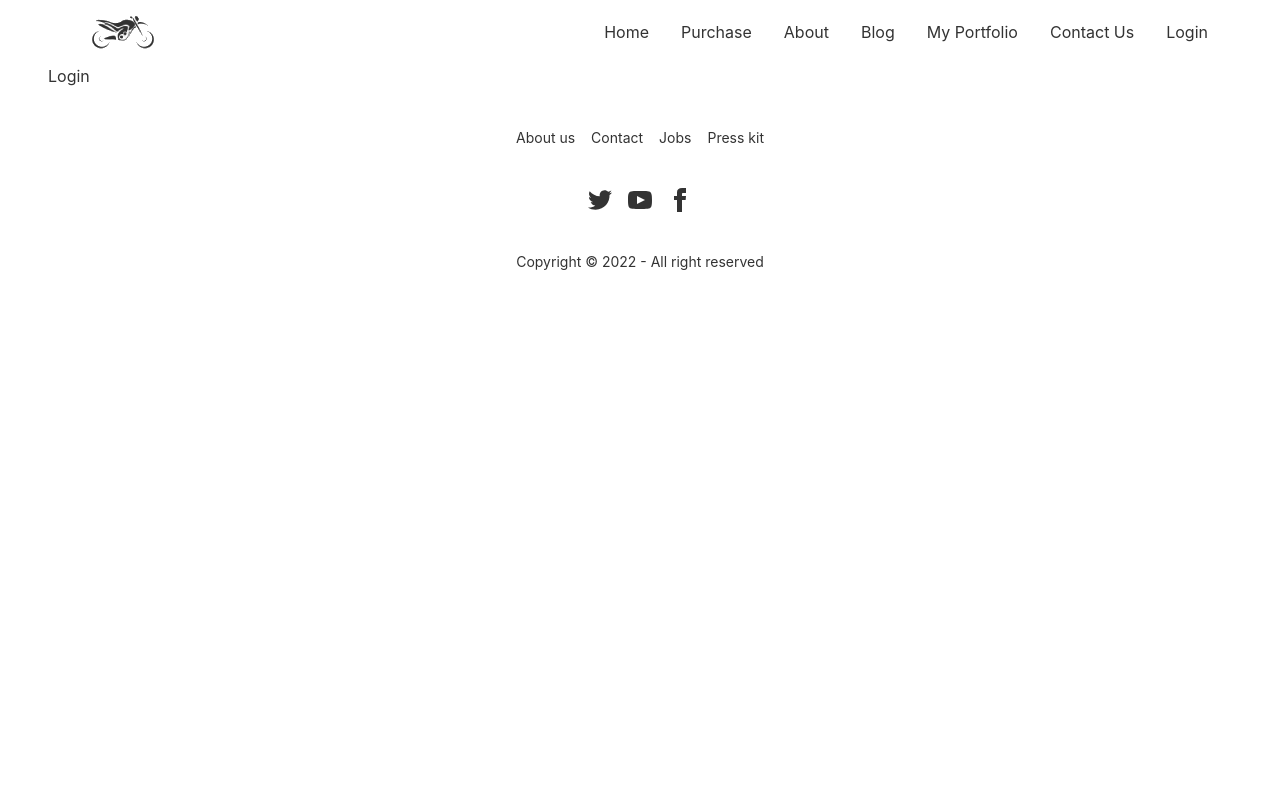
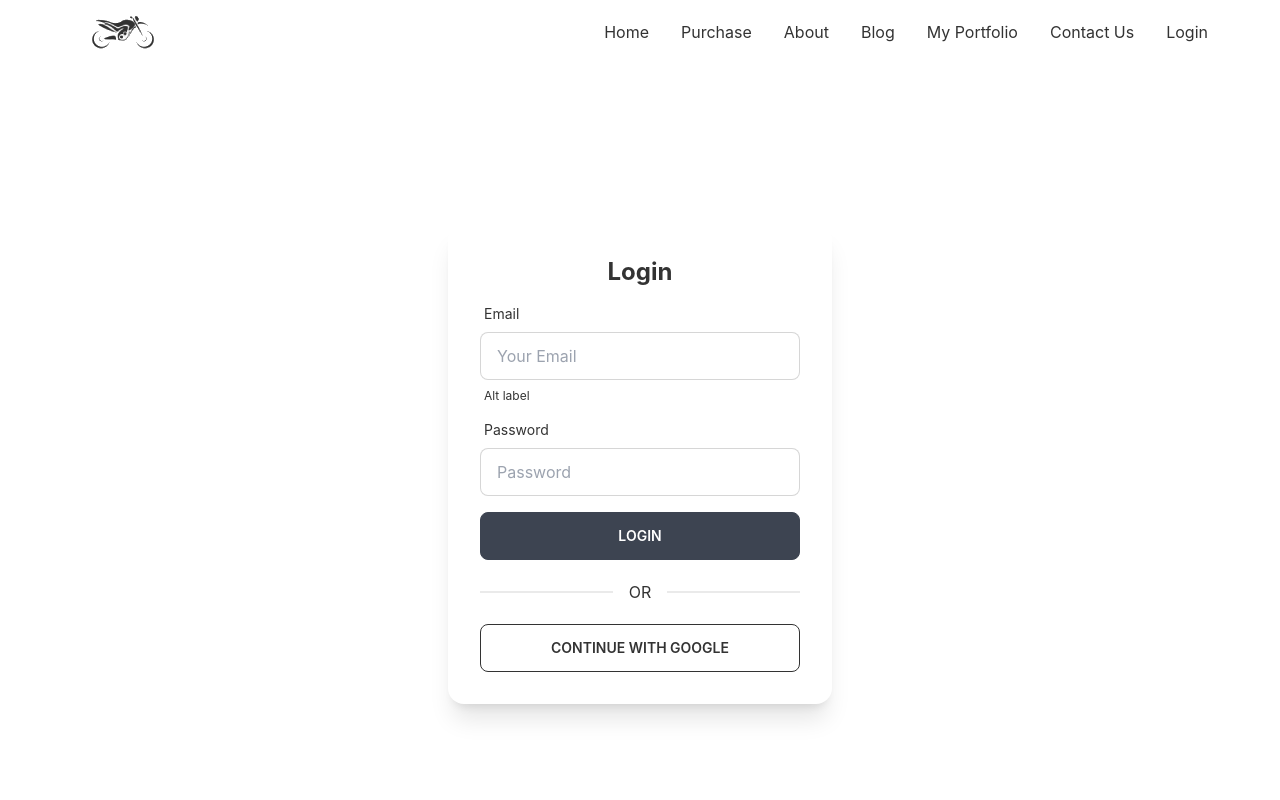
Before and after one commit to aklimaakhter/motor-bike-parts-manufacture-website, a React (Create React App) app: page /login in a window 1280 px wide. Shown: the top 800 px of the page. Built offline with nearby package versions, Linux system fonts and the light colour scheme; no server answers.

Commit message:
login part add

```diff
--- a/package.json
+++ b/package.json
@@ -11,6 +11,7 @@
     "react": "^18.1.0",
     "react-dom": "^18.1.0",
     "react-firebase-hooks": "^5.0.3",
+    "react-hook-form": "^7.31.3",
     "react-router-dom": "^6.3.0",
     "react-scripts": "5.0.1",
     "web-vitals": "^2.1.4"
--- a/src/Pages/Home/Banner.js
+++ b/src/Pages/Home/Banner.js
@@ -3,13 +3,13 @@
 
 const Banner = () => {
     return (
-        <div class="hero min-h-screen">
-            <div class="hero-content flex-col lg:flex-row-reverse">
+        <div   className="hero min-h-screen">
+            <div   className="hero-content flex-col lg:flex-row-reverse">
                 <img src={motorbike}  alt=''/>
                 <div>
-                    <h1 class="text-5xl font-bold">Box Office News!</h1>
-                    <p class="py-6">Provident cupiditate voluptatem et in. Quaerat fugiat ut assumenda excepturi exercitationem quasi. In deleniti eaque aut repudiandae et a id nisi.</p>
-                    <button class="btn btn-primary bg-gradient-to-r from-secondary to-primary text-white font-bold">Get Started</button>
+                    <h1   className="text-5xl font-bold">Box Office News!</h1>
+                    <p   className="py-6">Provident cupiditate voluptatem et in. Quaerat fugiat ut assumenda excepturi exercitationem quasi. In deleniti eaque aut repudiandae et a id nisi.</p>
+                    <button   className="btn btn-primary bg-gradient-to-r from-secondary to-primary text-white font-bold">Get Started</button>
                 </div>
             </div>
         </div>
--- a/src/Pages/Home/InfoCard.js
+++ b/src/Pages/Home/InfoCard.js
@@ -7,8 +7,8 @@
                 <img src={img} alt="Movie"/>
 
                 </figure>
-            <div class="card-body text-white">
-                <h2 class="card-title">{cardTitle}</h2>
+            <div   className="card-body text-white">
+                <h2   className="card-title">{cardTitle}</h2>
                 <p>{details}</p>
 
             </div>
--- a/src/Pages/Home/Part.js
+++ b/src/Pages/Home/Part.js
@@ -3,17 +3,17 @@
 const Part = ({ part, setBooking}) => {
     const {name, img,description,minimum_order_quantity,available_quantity,price}=part;
     return (
-        <div class="card lg:max-w-lg bg-base-100 shadow-xl my-12">
+        <div   className="card lg:max-w-lg bg-base-100 shadow-xl my-12">
             <figure><img src={img} alt="Shoes" /></figure>
-            <div class="card-body text-center">
-                <h2 class="text-xl font-bold text-secondary">{name}</h2>
+            <div   className="card-body text-center">
+                <h2   className="text-xl font-bold text-secondary">{name}</h2>
                 <p>{description}</p>
                 <p>minimum_order_quantity:{minimum_order_quantity}</p>
                 <p>available_quantity:{available_quantity}</p>
                 <p>${price}</p>
-                <div class="card-actions justify-center">
+                <div   className="card-actions justify-center">
                     <label for="booking-modal"
-                        onClick={() => setBooking(part)} class="btn btn-sm btn-primary text-white uppercase bg-gradient-to-r from-secondary to-primary">Buy Now</label>
+                        onClick={() => setBooking(part)}   className="btn btn-sm btn-primary text-white uppercase bg-gradient-to-r from-secondary to-primary">Buy Now</label>
                 </div>
             </div>
         </div>
--- a/src/Pages/Home/Testimonial.js
+++ b/src/Pages/Home/Testimonial.js
@@ -37,7 +37,7 @@
         <section className='my-28'>
             <div className='flex justify-between'>
                 <div>
-                    <h4 className="text-l text-secondary font-bold text-3xl">Review</h4>
+                    <h4     className="text-l text-secondary font-bold text-3xl">Review</h4>
 
                 </div>
                 <div>
--- a/src/Pages/Login/Login.js
+++ b/src/Pages/Login/Login.js
@@ -1,10 +1,87 @@
 import React from 'react';
+import { useSignInWithGoogle } from 'react-firebase-hooks/auth';
+import auth from '../../firebase.init';
+import { useForm } from "react-hook-form";
 
 const Login = () => {
+    const [signInWithGoogle, user, loading, error] = useSignInWithGoogle(auth); const { register, formState: { errors }, handleSubmit } = useForm();
+
+    if (user) {
+        console.log(user);
+    }
+
+    const onSubmit = data => {
+        console.log(data);
+    }
     return (
-        <div>
-            <h2>Login</h2>
+        <div className='flex h-screen justify-center items-center'>
+            <div className="card w-96 bg-base-100 shadow-xl">
+                <div className="card-body">
+                    <h2 className="text-center text-2xl font-bold">Login</h2>
+                    <form onSubmit={handleSubmit(onSubmit)}>
+
+                        <div class="form-control w-full max-w-xs">
+                            <label class="label">
+                                <span class="label-text">Email</span>
+
+                            </label>
+                            <input type="email"
+                             placeholder="Your Email"
+                              class="input input-bordered w-full max-w-xs"
+                                {...register("email", {
+                                    required: {
+                                        value: true,
+                                        message: 'Email is Required'
+                                    },
+                                    pattern: {
+                                        value: /[a-z0-9]+@[a-z]+\.[a-z]{2,3}/,
+                                        message: 'Provide a valid Email'
+                                    }
+                                })}
+                              />
+                            <label class="label">
+                                {errors.email?.type === 'required' && <span className="label-text-alt text-red-500">{errors.email.message}</span>}
+                                {errors.email?.type === 'pattern' && <span className="label-text-alt text-red-500">{errors.email.message}</span>}
+                                <span class="label-text-alt">Alt label</span>
+
+                            </label>
+                        </div>
+
+                        <div className="form-control w-full max-w-xs">
+                            <label className="label">
+                                <span className="label-text">Password</span>
+                            </label>
+                            <input
+                                type="password"
+                                placeholder="Password"
+                                className="input input-bordered w-full max-w-xs"
+                                {...register("password", {
+                                    required: {
+                                        value: true,
+                                        message: 'Password is Required'
+                                    },
+                                    minLength: {
+                                        value: 6,
+                                        message: 'Must be 6 characters or longer'
+                                    }
+                                })}
+                            />
+                            <label className="label">
+                                {errors.password?.type === 'required' && <span className="label-text-alt text-red-500">{errors.password.message}</span>}
+                                {errors.password?.type === 'minLength' && <span className="label-text-alt text-red-500">{errors.password.message}</span>}
+                            </label>
+                        </div>
+
+                        <input className='btn w-full max-w-xs text-white' type="submit" value="Login" />
+                    </form>
+                    <div className="divider">OR</div>
+                    <button
+                        onClick={() => signInWithGoogle()}
+                        className="btn btn-outline">Continue With Google</button>
+                </div>
+            </div>
         </div>
+
     );
 };
 
--- a/src/Pages/Purchase/BookingModal.js
+++ b/src/Pages/Purchase/BookingModal.js
@@ -13,21 +13,21 @@
 
     return (
         <div>
-            <input type="checkbox" id="booking-modal" class="modal-toggle" />
-            <div class="modal modal-bottom sm:modal-middle">
-                <div class="modal-box">
-                    <label for="booking-modal" class="btn btn-sm btn-circle absolute right-2 top-2">✕</label>
-                    <h3 class="font-bold text-lg text-secondary">Booking for: {name}</h3>
+            <input type="checkbox" id="booking-modal"   className="modal-toggle" />
+            <div   className="modal modal-bottom sm:modal-middle">
+                <div   className="modal-box">
+                    <label for="booking-modal"   className="btn btn-sm btn-circle absolute right-2 top-2">✕</label>
+                    <h3   className="font-bold text-lg text-secondary">Booking for: {name}</h3>
                     <form onSubmit={handleBooking} className='grid grid-cols-1 gap-3 justify-items-center mt-2'>
-                        <input type="date" placeholder="Date" class="input input-bordered w-full max-w-xs" />
-                        <input type="text" name="name" placeholder="Your Name" class="input input-bordered w-full max-w-xs" />
-                        <input type="email" name="email" placeholder="Email address" class="input input-bordered w-full max-w-xs" />
-                        <input type="address" name="address" placeholder="Your Address" class="input input-bordered w-full max-w-xs" />
-                        <input type="text" name="phone" placeholder="Phone Number" class="input input-bordered w-full max-w-xs" />
-                        <input type="submit" value="Submit" class="btn btn-secondary w-full max-w-xs" />
+                        <input type="date" placeholder="Date"   className="input input-bordered w-full max-w-xs" />
+                        <input type="text" name="name" placeholder="Your Name"   className="input input-bordered w-full max-w-xs" />
+                        <input type="email" name="email" placeholder="Email address"   className="input input-bordered w-full max-w-xs" />
+                        <input type="address" name="address" placeholder="Your Address"   className="input input-bordered w-full max-w-xs" />
+                        <input type="text" name="phone" placeholder="Phone Number"   className="input input-bordered w-full max-w-xs" />
+                        <input type="submit" value="Submit"   className="btn btn-secondary w-full max-w-xs" />
                     </form>
-                    <div class="modal-action">
-                        <label for="booking-modal" class="btn">Yay!</label>
+                    <div   className="modal-action">
+                        <label for="booking-modal"   className="btn">Yay!</label>
                     </div>
                 </div>
             </div>
--- a/src/Pages/Shared/PrimaryButton.js
+++ b/src/Pages/Shared/PrimaryButton.js
@@ -2,7 +2,7 @@
 
 const PrimaryButton = ({ children }) => {
     return (
-        <button className="btn btn-primary uppercase text-white font-bold bg-gradient-to-r from-secondary to-primary">{children}</button>
+        <button     className="btn btn-primary uppercase text-white font-bold bg-gradient-to-r from-secondary to-primary">{children}</button>
     );
 };
 
```
Also changed, not shown: src/Pages/Home/Review.js (+4 -4 lines), src/Pages/Home/Summary.js (+5 -5 lines), src/Pages/Shared/Footer.js (+10 -10 lines), src/Pages/Shared/Navbar.js (+9 -9 lines), 1 other file (tests, documents, lock files or other folders).
